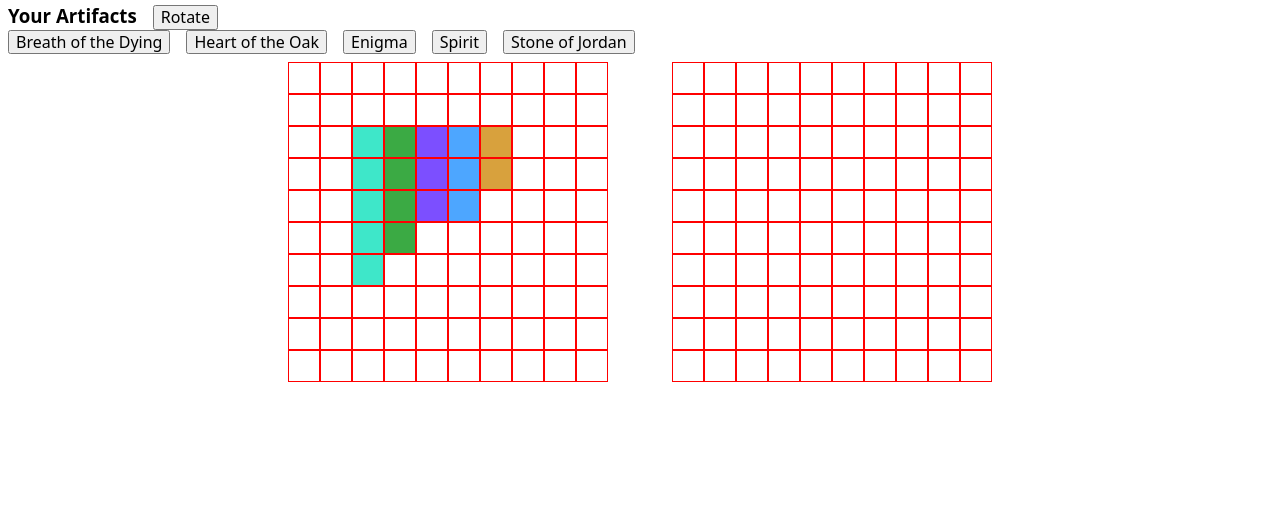
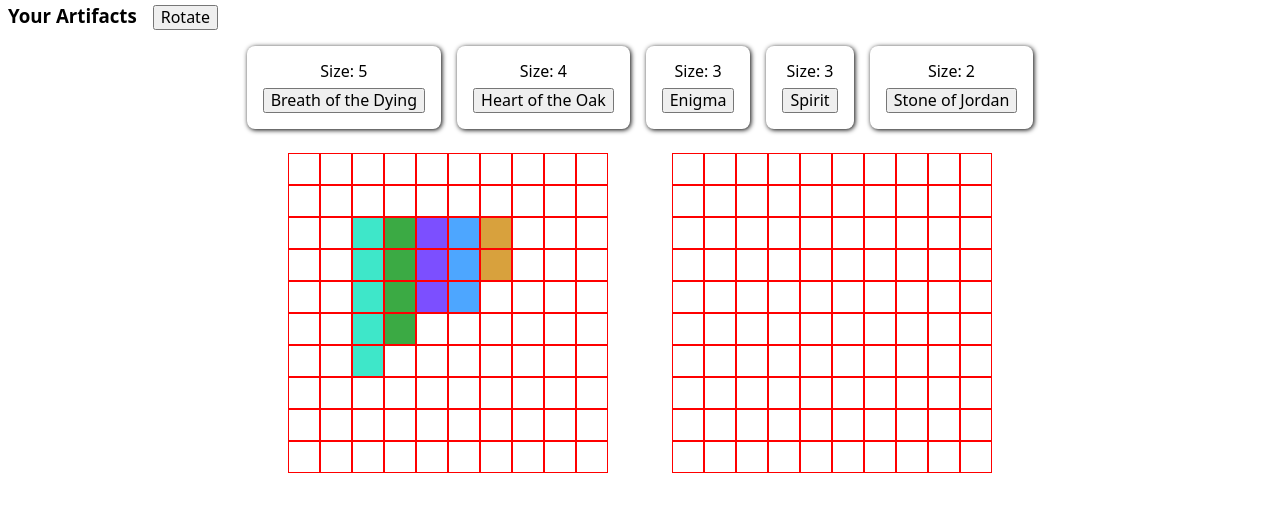
Before and after one commit to thongster/odin-battleship, a website built with webpack: page src/index.html in a window 1280 px wide. Shown: the part 99-610 px from the top of the page. Built offline with nearby package versions, Linux system fonts and the light colour scheme.

Commit message:
begin selectItem dom manipulation

```diff
--- a/src/index.html
+++ b/src/index.html
@@ -25,23 +25,27 @@
           </div>
           <div class="items">
             <div class="item">
-
+              <p>Size: 5</p>
               <button id="botd">Breath of the Dying</button>
             </div>
 
             <div class="item">
+              <p>Size: 4</p>
             <button id="hoto">Heart of the Oak</button>
             </div>
 
             <div class="item">
+              <p>Size: 3</p>
             <button id="enigma">Enigma</button>
             </div>
 
             <div class="item">
+              <p>Size: 3</p>
             <button id="spirit">Spirit</button>
             </div>
 
             <div class="item">
+              <p>Size: 2</p>
             <button id="soj">Stone of Jordan</button>
             </div>
           </div>
--- a/src/index.js
+++ b/src/index.js
@@ -29,5 +29,5 @@ connectGrid(game.player); // connect grid to grid array after items are set
 connectGrid(game.computer); // connect grid to grid array after items are set
 colorItemsOnGrid(); // visually identify items on player grid
 
-let computerMoves = []
+let computerMoves = [];
 playerAttack(game, computerMoves);
--- a/src/style.css
+++ b/src/style.css
@@ -19,7 +19,7 @@ header {
   align-items: end;
 }
 
-h1, h2, h3 {
+h1, h2, h3, p {
   margin: 0;
   padding: 0;
 }
@@ -59,12 +59,18 @@ header > img {
     display: flex;
     flex-direction: row;
     gap: 1rem;
+    justify-content: center;
+    margin: 1rem;
 }
 
 .item {
     display: flex;
     flex-direction: column;
     gap: 0.5rem;
+    align-items: center;
+    box-shadow: 1px 1px 5px rgba(0, 0, 0, 1);
+    border-radius: 0.5rem;
+    padding: 1rem;
 }
 
 .gridContainer {
--- a/src/ui.js
+++ b/src/ui.js
@@ -109,15 +109,17 @@ function computerAttack(game, computerMoves) {
   const cellList = document.querySelectorAll('#playerGrid > .cell');
   let randomX = Math.floor(Math.random() * 10); // random X axis move
   let randomY = Math.floor(Math.random() * 10); // random Y axis move
-  let newMove = [randomX, randomY]
-    while (computerMoves.some((move) => {
-        return move[0] === newMove[0] && move[1] === newMove[1]
-    })) {
-        randomX = Math.floor(Math.random() * 10); // random X axis move
-        randomY = Math.floor(Math.random() * 10); // random Y axis move
-        newMove = [randomX, randomY]
-    }
-    computerMoves.push(newMove)
+  let newMove = [randomX, randomY];
+  while (
+    computerMoves.some((move) => {
+      return move[0] === newMove[0] && move[1] === newMove[1];
+    })
+  ) {
+    randomX = Math.floor(Math.random() * 10); // random X axis move
+    randomY = Math.floor(Math.random() * 10); // random Y axis move
+    newMove = [randomX, randomY];
+  }
+  computerMoves.push(newMove);
   cellList.forEach((node) => {
     if (node.dataset.x == randomX && node.dataset.y == randomY) {
       game.player.gameboard.receiveAttack(game.playerItems, randomX, randomY);
@@ -128,6 +130,14 @@ function computerAttack(game, computerMoves) {
   checkGameOver(game.player);
 }
 
+function selectItemToSet(game) {
+  const botdButton = document.getElementById('botd');
+  const hotoButtom = document.getElementById('hoto');
+  const enigmaButton = document.getElementById('enigma');
+  const spiritButton = document.getElementById('spirit');
+  const sojButton = document.getElementById('soj');
+}
+
 export {
   createGrids,
   connectGrid,
```
